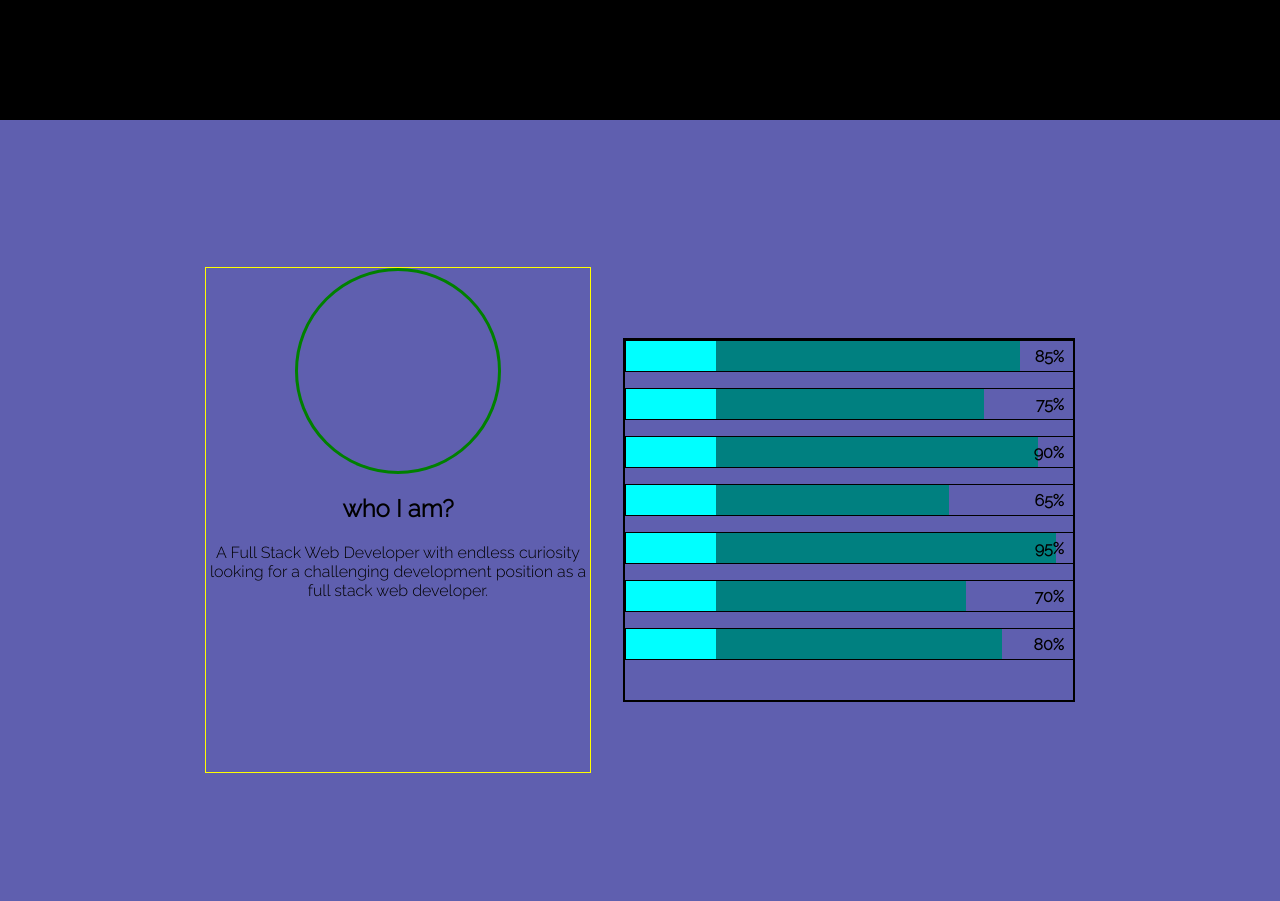
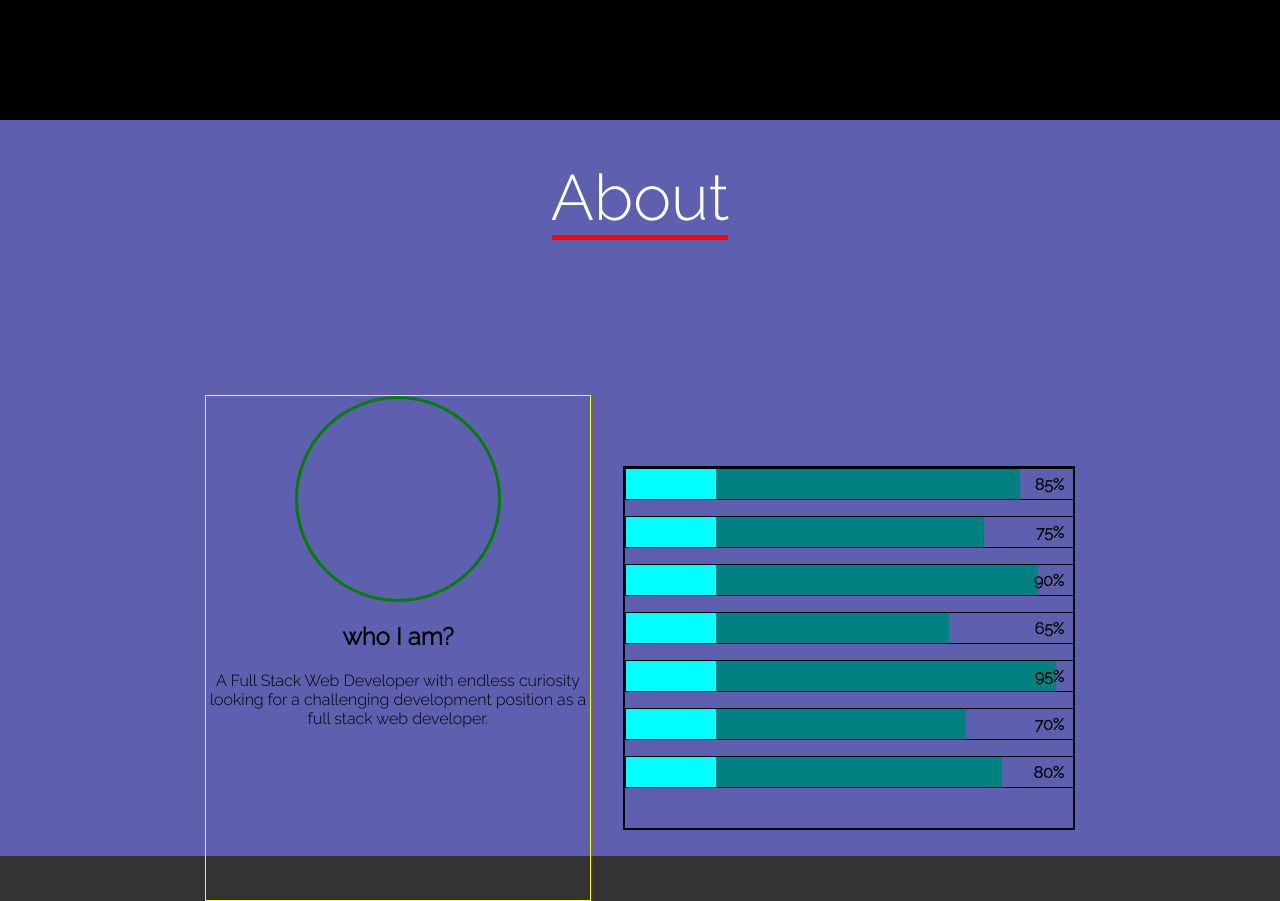
Before and after one commit to aviadc/portfolio, a React app: page / in a window 1280 px wide. Shown: the part 680-1581 px from the top of the page. Built offline with nearby package versions, Linux system fonts and the light colour scheme.

Commit message:
scroll smooth fix height

```diff
--- a/package.json
+++ b/package.json
@@ -7,6 +7,7 @@
     "@testing-library/react": "^11.2.7",
     "@testing-library/user-event": "^12.8.3",
     "aos": "^2.3.4",
+    "gsap": "^3.10.4",
     "react": "^17.0.2",
     "react-dom": "^17.0.2",
     "react-icons": "^4.4.0",
--- a/src/components/Navbar/index.js
+++ b/src/components/Navbar/index.js
@@ -4,6 +4,9 @@ import { Link } from "react-scroll"
 import "./navbar.scss";
 
 const Navbar = () => {
+  const offsetInPixels = (window.innerHeight/100)*8;
+  console.log(offsetInPixels,"offset");
+  // console.log(8vh)
 
   const [hamburgerClick, setHamburgerClick] = useState(false)
 
@@ -14,13 +17,13 @@ const Navbar = () => {
           <Link to="intro" spy={true} smooth={true} offset={0} duration={0} className="nav-link">Home</Link>
         </div>
         <div>
-          <Link to="about" spy={true} smooth={true} offset={0} duration={0} className="nav-link">About</Link>
+          <Link to="about" spy={true} smooth={true} offset={-offsetInPixels} duration={0} className="nav-link">About</Link>
         </div>
         <div>
-          <Link to="work" spy={true} smooth={true} offset={0} duration={0} className="nav-link">Work</Link>
+          <Link to="work" spy={true} smooth={true} offset={-offsetInPixels} duration={0} className="nav-link">Work</Link>
         </div>
         <div>
-          <Link to="contact" spy={true} smooth={true} offset={0} duration={0} className="nav-link">Contact</Link>
+          <Link to="contact" spy={true} smooth={true} offset={-offsetInPixels} duration={0} className="nav-link">Contact</Link>
         </div>
       </div>
       <div className='navbar-hamburger' onClick={() => setHamburgerClick(!hamburgerClick)}>
--- a/src/components/Navbar/navbar.scss
+++ b/src/components/Navbar/navbar.scss
@@ -5,7 +5,7 @@
   width: 100%;
   top: 0;
   left: 0;
-  height: 60px;
+  height: 8vh;
   display: flex;
   align-items: center;
 
--- /dev/null
+++ b/src/components/PageTitle/index.js
@@ -0,0 +1,13 @@
+import React from 'react'
+import "./pageTitle.scss"
+
+const PageTitle = ({title}) => {
+  return (
+    <div className='title-container'>
+      <div className='title'>{title}</div>
+      <div className='title-bottom'></div>
+    </div>
+  )
+}
+
+export default PageTitle
--- /dev/null
+++ b/src/components/PageTitle/pageTitle.scss
@@ -0,0 +1,21 @@
+.title-container {
+  height: 20vh;
+  width: 100%;
+  display: flex;
+  flex-direction: column;
+  align-items: center;
+  justify-content: center;
+  // border: 1px solid red;
+}
+
+.title {
+  color: #fff;
+  font-size: 4rem;
+}
+
+
+.title-bottom {
+  background-color: red;
+  width: 11rem;
+  height: 5px;
+}
--- a/src/components/pages/About/about.scss
+++ b/src/components/pages/About/about.scss
@@ -1,9 +1,15 @@
+.about-page{
+    height: 92vh;
+    background-color: #5f5faf;
+    width: 100%;
+    // border: 1px solid teal;
+}
+
 .about-container {
-    height: 100vh;
+    height: 100%;
     display: flex;
     justify-content: center;
     align-items: center;
-    background-color: #5f5faf;
 }
 
 .about-inner{
--- a/src/components/pages/About/index.js
+++ b/src/components/pages/About/index.js
@@ -1,15 +1,18 @@
-import React ,{useEffect} from 'react'
+import React, { useEffect } from 'react'
 import Aos from 'aos'
 import "aos/dist/aos.css"
 import SkillRange from '../../SkillRange'
 import "./about.scss"
+import PageTitle from '../../PageTitle'
 
 const About = () => {
-  useEffect(()=>{
+  useEffect(() => {
     // Aos.init({duration: 2000});
-  },[])
+  }, [])
   return (
-    <div className='about-container' id='about' >
+    <div className='about-page' id='about'>
+      <PageTitle title='About' />
+      <div className='about-container' >
         <div className='about-inner'>
           <div className='about-left'>
             <div className='about-image'>
@@ -36,6 +39,7 @@ const About = () => {
           </div>
         </div>
       </div>
+    </div>
   )
 }
 
--- a/src/components/pages/Contact/contact.scss
+++ b/src/components/pages/Contact/contact.scss
@@ -1,5 +1,5 @@
 .contact-container{
-  height: 100vh;
+  height: 92vh;
   display: flex;
   justify-content: center;
   align-items: center;
--- a/src/components/pages/Work/work.scss
+++ b/src/components/pages/Work/work.scss
@@ -1,5 +1,5 @@
 .work-container{
-    height: 100vh;
+    height: 92vh;
     display: flex;
     justify-content: center;
     align-items: center;
```
Lines whose indentation alone changed are shown as unchanged.
